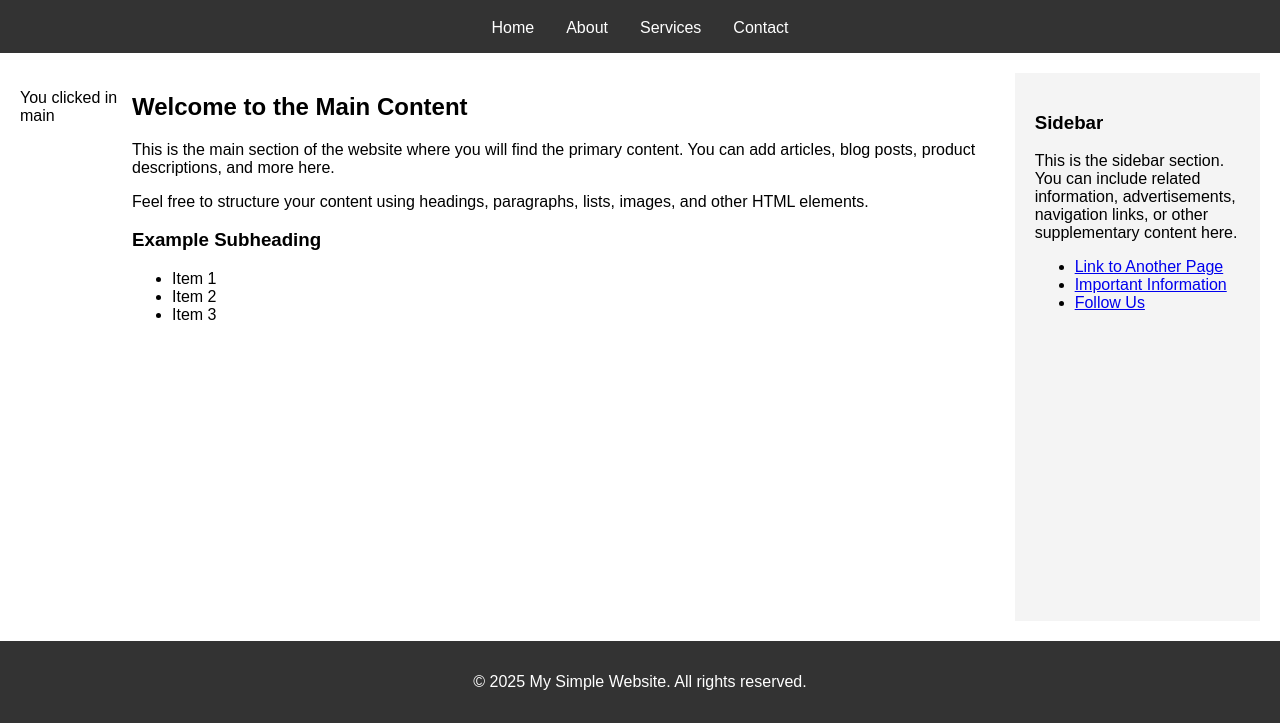
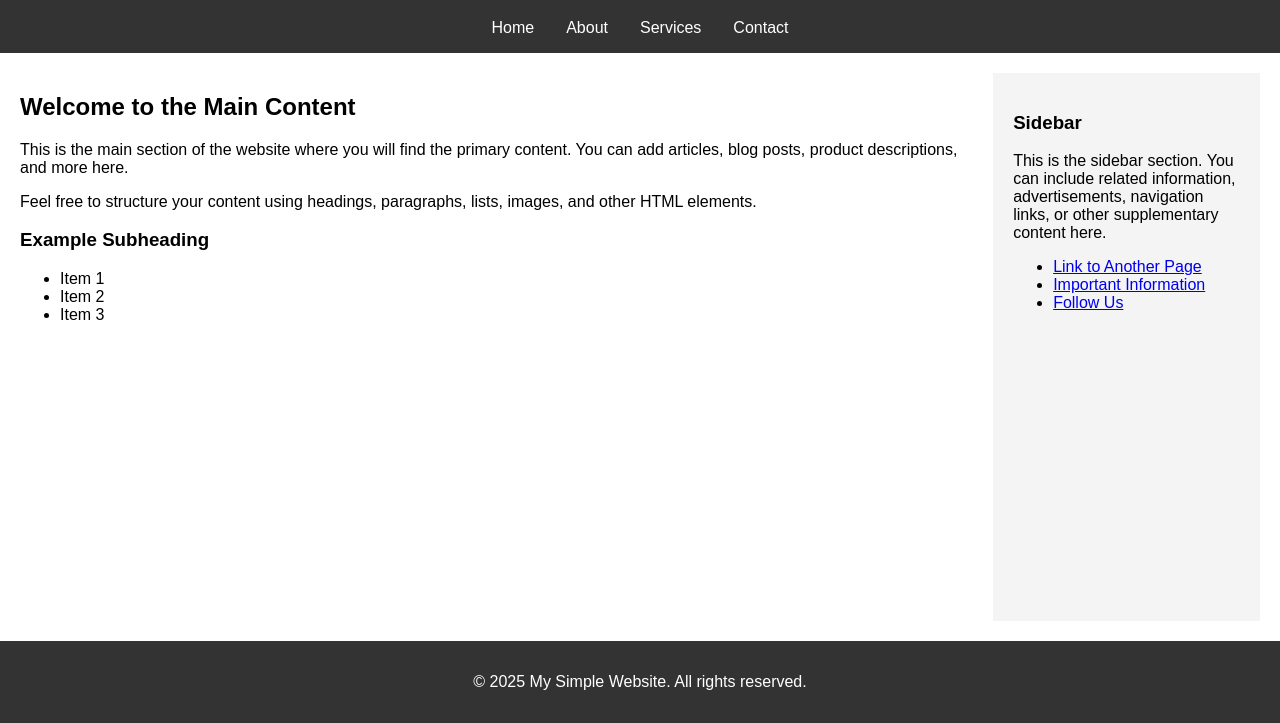
Before and after one commit to Alex2012like/Website-template, a plain HTML site: page index.html in a window 1280 px wide. Shown: the part 77-800 px from the top of the page. Drawn offline with Linux system fonts and the light colour scheme.

Commit message:
Update index.html

```diff
--- a/index.html
+++ b/index.html
@@ -21,10 +21,8 @@
     </header>
 
     <main id="main">
-        <p id="message">You clicked in main</p>
-
         <section class="content">
-            <h2>Welcome to the Main Content</h2>
+            <h2 id="messege">Welcome to the Main Content</h2>
             <p>This is the main section of the website where you will find the primary content. You can add articles, blog posts, product descriptions, and more here.</p>
             <p>Feel free to structure your content using headings, paragraphs, lists, images, and other HTML elements.</p>
             <h3>Example Subheading</h3>
```
